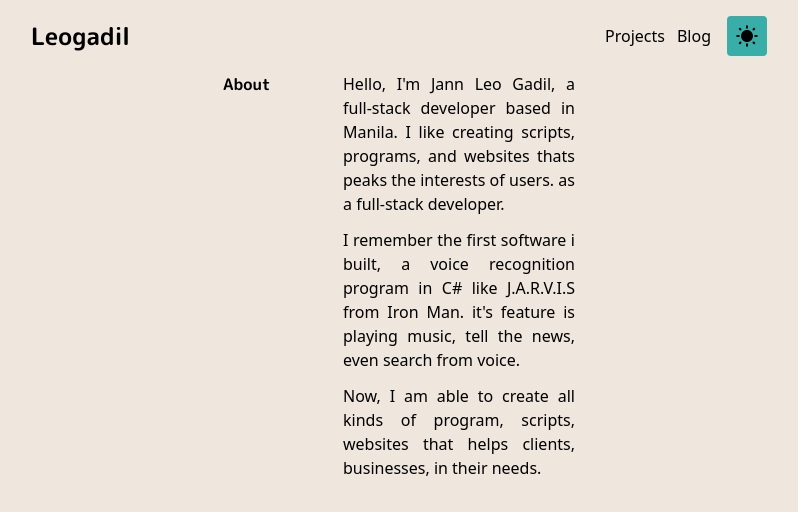
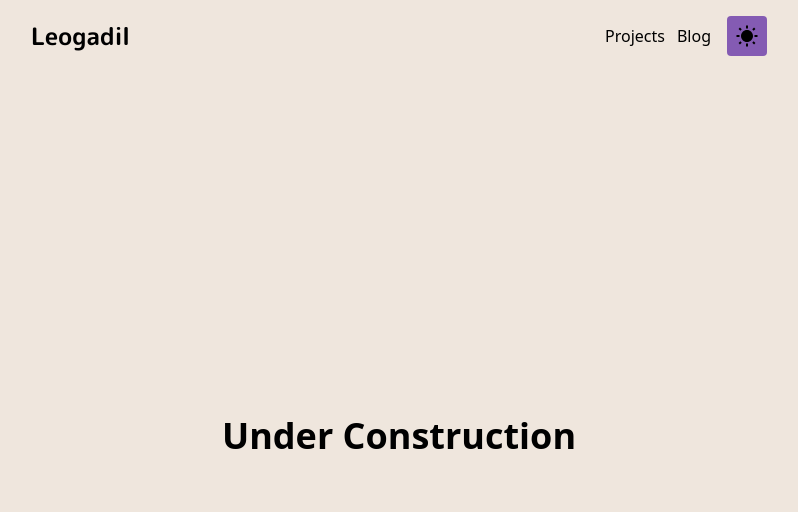
Before and after one commit to leogadil/website, a Next.js app: page / in a window 1280 px wide. Shown: the top 512 px of the page, without its empty margins (241-1039 px from the left). Built offline with nearby package versions, Linux system fonts and the light colour scheme.

Commit message:
underconstruction

```diff
--- a/pages/index.tsx
+++ b/pages/index.tsx
@@ -3,7 +3,6 @@ import { useTheme } from 'next-themes'
 import {useState, useEffect} from 'react'
 
 import {IoIosMoon, IoMdSunny} from 'react-icons/io'
-// import {BsFillMoonFill, BsFillSunFill} from 'react-icons/bs';
 
 
 const Home: NextPage = () => {
@@ -12,8 +11,8 @@ const Home: NextPage = () => {
   useEffect(() => setMounted(true), [])
   if(!mounted) return null
   return (
-    <div className="w-screen h-screen bg-th-light dark:bg-th-dark transition-colors duration-300">
-		<nav className="w-screen" >
+    <div className="w-screen h-screen flex flex-col">
+		<nav className="w-screen px-3" >
 			<div className="p-4 max-w-3xl mx-auto flex flex-row justify-between">
 				<div className="flex flex-row items-center">
 					{/* <img src="/vercel.svg" className="h-12" /> */}
@@ -26,36 +25,68 @@ const Home: NextPage = () => {
 						<li className="flex-1 cursor-pointer">Blog</li>
 					</ul>
 					<button
-						className="bg-transparent bg-accent-2 dark:bg-accent-1 p-2 rounded"
+						className="bg-transparent bg-accent-2 dark:bg-main-accent p-2 rounded"
 						onClick={() => setTheme(theme === 'light' ? 'dark' : 'light')}
-					>{theme === 'light' ? <IoIosMoon size="1.5em"/> : <IoMdSunny size="1.5em"/>}</button>
+					>{theme === 'light' ? <IoIosMoon size="1.5em" className="text-th-light"/> : <IoMdSunny size="1.5em"/>}</button>
 				</div>
 			</div>
 		</nav>
-		<main className="w-screen max-w-sm mx-auto overflow-hidden px-4">
-			<div className=" grid grid-cols-3 gap-2">
+		<main className="w-screen h-screen max-w-lg mx-auto overflow-hidden px-10 flex-1 flex flex-col items-center justify-center">
+			<div className="">
+				<h1 className="font-bold text-4xl">Under Construction</h1>
+			</div>
+			{/* <div className="grid sm:grid-cols-3 gap-2 grid-rows-2s mb-10">
 				<div className="text-left">
-					<span className="font-bold font-mplus ">About</span>
+					<span className="font-black text-lg sm:text-xl font-mplus dark:text-main-accent text-accent-2 tracking-widest">
+						About
+					</span>
+					<div className="w-15 sm:w-32 h-1 rounded bg-accent-2 dark:bg-main-accent">
+					</div>
 				</div>
 				<div className="col-span-2 break-words">
-					<p className="text-justify mb-3">
+					<p className="text-justify mb-3 indent-10 sm:indent-0">
 						Hello, I'm Jann Leo Gadil, a full-stack developer based
 						in Manila. I like creating scripts, programs, and
 						websites thats peaks the interests of users. as a
 						full-stack developer.
 					</p>
-					<p className="text-justify mb-3">
+					<p className="text-justify mb-3 indent-10 sm:indent-0">
+						I remember the first software i built, a voice
+						recognition program in C# like J.A.R.V.I.S from Iron
+						Man. it's feature is playing music, tell the
+						news, even search from voice. Now, I am able to create
+						all kinds of program, scripts, websites that helps clients,
+						businesses, in their needs.
+					</p>
+				</div>
+			</div>
+			<div className=" grid sm:grid-cols-3 gap-2 grid-rows-2s">
+				<div className="text-left">
+					<span className="font-black text-lg sm:text-xl font-mplus dark:text-main-accent text-accent-2 tracking-widest">
+						Bio
+					</span>
+					<div className="w-15 sm:w-32 h-1 rounded bg-accent-2 dark:bg-main-accent">
+					</div>
+				</div>
+				<div className="col-span-2 break-words">
+					<p className="text-justify mb-3 indent-10 sm:indent-0">
+						Hello, I'm Jann Leo Gadil, a full-stack developer based
+						in Manila. I like creating scripts, programs, and
+						websites thats peaks the interests of users. as a
+						full-stack developer.
+					</p>
+					<p className="text-justify mb-3 indent-10 sm:indent-0">
 						I remember the first software i built, a voice
 						recognition program in C# like J.A.R.V.I.S from Iron
 						Man. it's feature is playing music, tell the
 						news, even search from voice.
 					</p>
-					<p className="text-justify">
+					<p className="text-justify indent-10 sm:indent-0">
 						Now, I am able to create all kinds of program, scripts,
 						websites that helps clients, businesses, in their needs.
 					</p>
 				</div>
-			</div>
+			</div> */}
 		</main>
 
     </div>
--- a/styles/globals.css
+++ b/styles/globals.css
@@ -3,3 +3,9 @@
 @tailwind base;
 @tailwind components;
 @tailwind utilities;
+
+@layer base {
+    body {
+        @apply bg-th-light dark:bg-th-dark transition-colors duration-200
+    }
+}
--- a/tailwind.config.js
+++ b/tailwind.config.js
@@ -10,7 +10,8 @@ module.exports = {
       'th-light-dark': '#242526',
       'th-light': '#EFE6DD',
       'accent-1': '#FD5D5D',
-      'accent-2': '#39AEA9',
+      'accent-2': '#845BB3',
+      'main-accent': '#D85C27'
     },
     extend: {
       fontFamily: {
```
